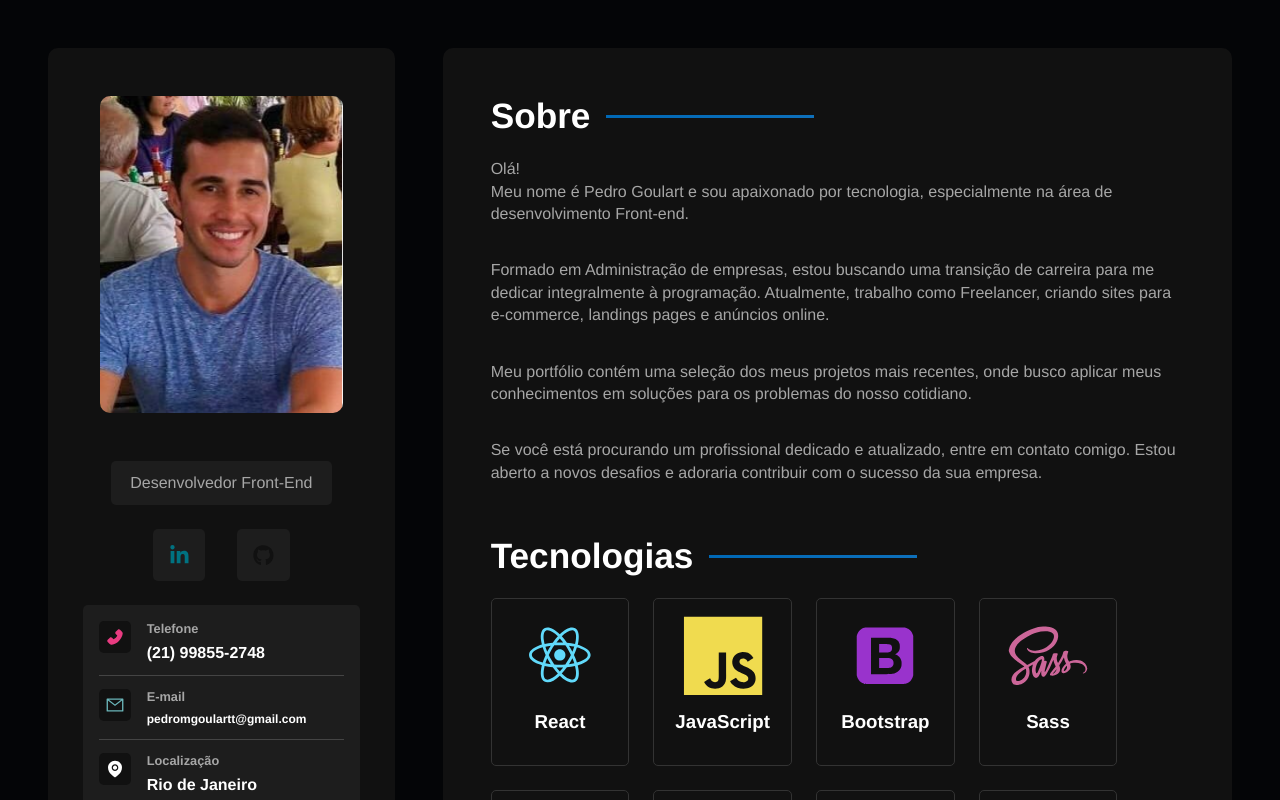
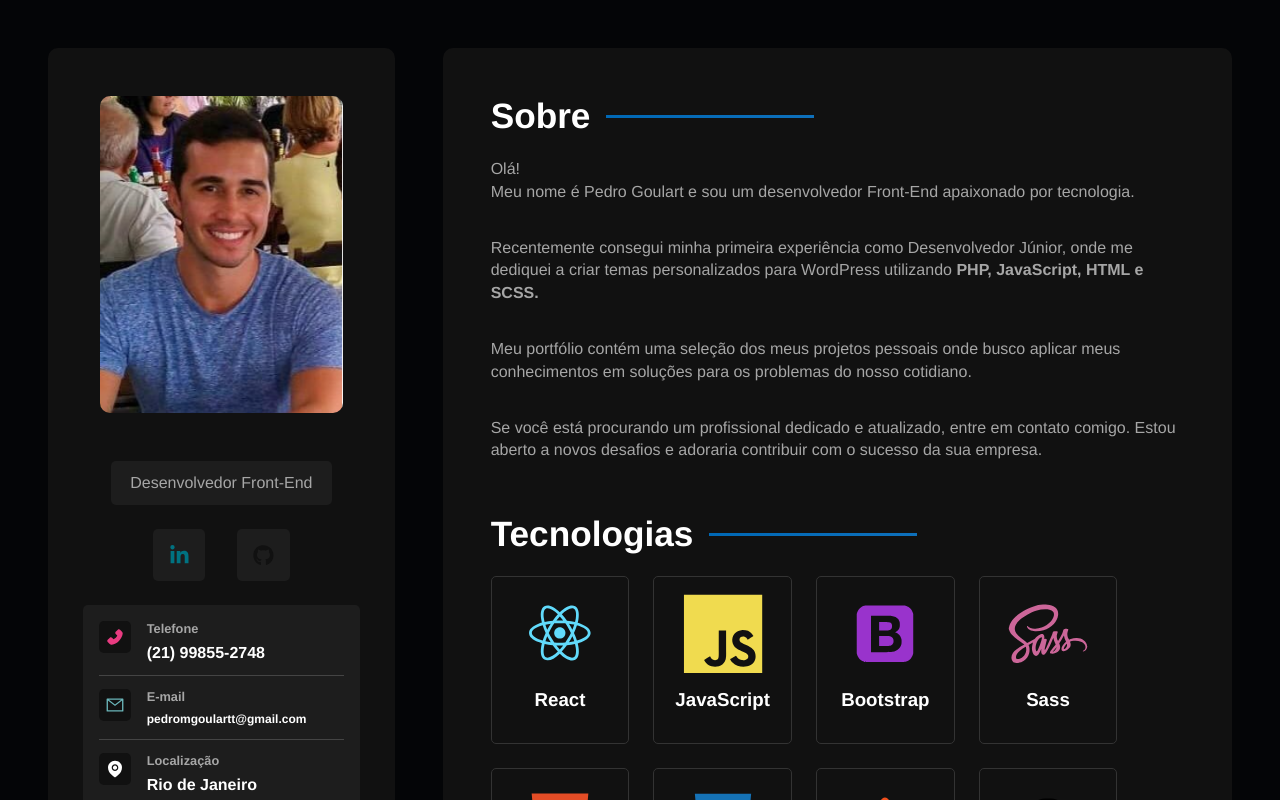
Before and after one commit to pedrogoulart8/portfolio-pedro-goulart, a React (Vite) app: page / in a window 1280 px wide. Shown: the top 800 px of the page. Built offline with nearby package versions, Linux system fonts and the light colour scheme.

Commit message:
Atualizando

```diff
--- a/src/components/AboutContainer.jsx
+++ b/src/components/AboutContainer.jsx
@@ -8,15 +8,15 @@ const AboutContainer = () => {
             <h2>Sobre</h2>
             <p>
                 Olá! <br />
-                Meu nome é Pedro Goulart e sou apaixonado por tecnologia, especialmente na área de desenvolvimento Front-end.
+                Meu nome é Pedro Goulart e sou um desenvolvedor Front-End apaixonado por tecnologia.
             </p>
             <br />
             <p>
-                Formado em Administração de empresas, estou buscando uma transição de carreira para me dedicar integralmente à programação. Atualmente, trabalho como Freelancer, criando sites para e-commerce, landings pages e anúncios online.
+                Recentemente consegui minha primeira experiência como Desenvolvedor Júnior, onde me dediquei a criar temas personalizados para WordPress utilizando <strong>PHP, JavaScript, HTML e SCSS.</strong>
             </p>
             <br />
             <p>
-                Meu portfólio contém uma seleção dos meus projetos mais recentes, onde busco aplicar meus conhecimentos em soluções para os problemas do nosso cotidiano.
+                Meu portfólio contém uma seleção dos meus projetos pessoais onde busco aplicar meus conhecimentos em soluções para os problemas do nosso cotidiano.
             </p>
             <br />
             <p>
```
